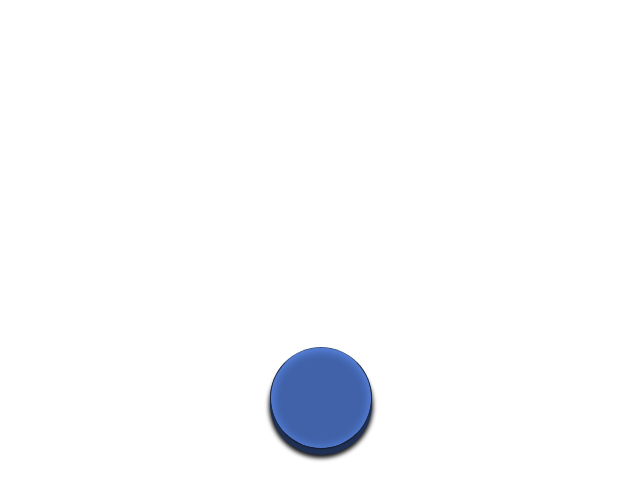
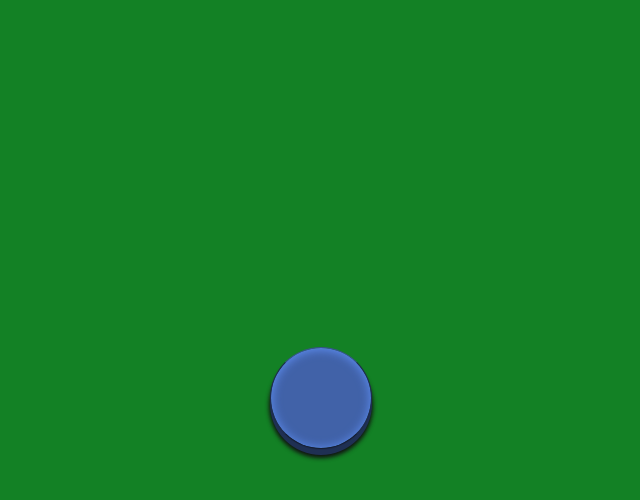
Before and after one commit to ungoldman/boing, a plain HTML site: page index.html in a window 1280 px wide. Both pictures are taken after a click on the link 640 px from the left and 398 px from the top of the page. Shown: the whole page, without its empty margins (319-959 px from the left). Drawn offline with Linux system fonts and the light colour scheme.

Commit message:
add random color generator

```diff
--- a/index.html
+++ b/index.html
@@ -70,21 +70,28 @@
   <audio src="boing.wav" preload="auto"></audio>
   <script>
     var Boing = function (element) {
-      var audio = document.querySelector('audio');
+      var audio = document.querySelector('audio')
+      var body = document.querySelector('body')
+
       this.handleEvent = function (event) {
-        event.preventDefault();
-        audio.load();
-        audio.play();
-      };
+        event.preventDefault()
+        audio.load()
+        audio.play()
+        body.style = 'background: ' + randomColor()
+      }
 
-      element.addEventListener('ontouchstart', this, false);
-      element.addEventListener('click', this, false);
-    };
+      element.addEventListener('ontouchstart', this, false)
+      element.addEventListener('click', this, false)
+    }
 
     document.addEventListener('DOMContentLoaded', function(event) {
-      var btn = document.querySelector('.btn');
-      new Boing(btn);
+      var btn = document.querySelector('.btn')
+      new Boing(btn)
     });
+
+    function randomColor () {
+      return '#' + ('000000' + Math.floor(Math.random()*16777215).toString(16)).slice(-6)
+    }
   </script>
 </body>
 </html>
```
